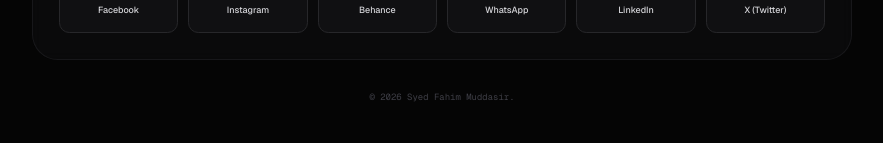
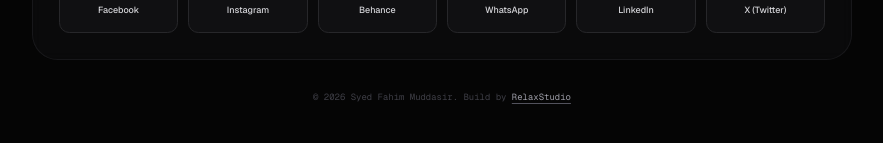
Before and after one commit to Fahim-hash/portfolio, a Next.js app: page / in a window 1280 px wide. Shown: the part 4506-4649 px from the top of the page, without its empty margins (198-1081 px from the left). Built offline with nearby package versions, Linux system fonts and the light colour scheme.

Commit message:
Update page.tsx

```diff
--- a/app/page.tsx
+++ b/app/page.tsx
@@ -108,7 +108,7 @@ const testimonials = [
     { name: "Behance", icon: SiBehance, url: "https://www.behance.net/fahimmuddasir", color: "hover:text-[#0057ff]" },
     { name: "WhatsApp", icon: FaWhatsapp, url: "https://wa.me/01855941177", color: "hover:text-[#25D366]" },
     { name: "LinkedIn", icon: FaLinkedinIn, url: "https://linkedin.com", color: "hover:text-[#0077B5]" },
-    { name: "X (Twitter)", icon: FaXTwitter, url: "https://x.com/", color: "hover:text-white" },
+    { name: "X (Twitter)", icon: FaXTwitter, url: "https://x.com/mr_relax_bro", color: "hover:text-white" },
   ];
 
   return (
@@ -711,10 +711,20 @@ const testimonials = [
           </div>
         </motion.div>
 
-        {/* Footer info */}
-        <motion.div variants={item} className="md:col-span-4 text-center text-zinc-700 py-8 text-sm font-mono">
-            © 2026 Syed Fahim Muddasir.
-        </motion.div>
+       {/* Footer info */}
+<motion.div variants={item} className="md:col-span-4 text-center text-zinc-700 py-8 text-sm font-mono">
+  <p>
+    &copy; 2026 Syed Fahim Muddasir. Build by{" "}
+    <a
+      href="https://www.instagram.com/relaxstudio__"
+      target="_blank"
+      rel="noopener noreferrer"
+      className="text-zinc-400 hover:text-white transition-colors duration-200 underline underline-offset-4 decoration-zinc-600 hover:decoration-white"
+    >
+      RelaxStudio
+    </a>
+  </p>
+</motion.div>
 
       </motion.div>
     </main>
```
